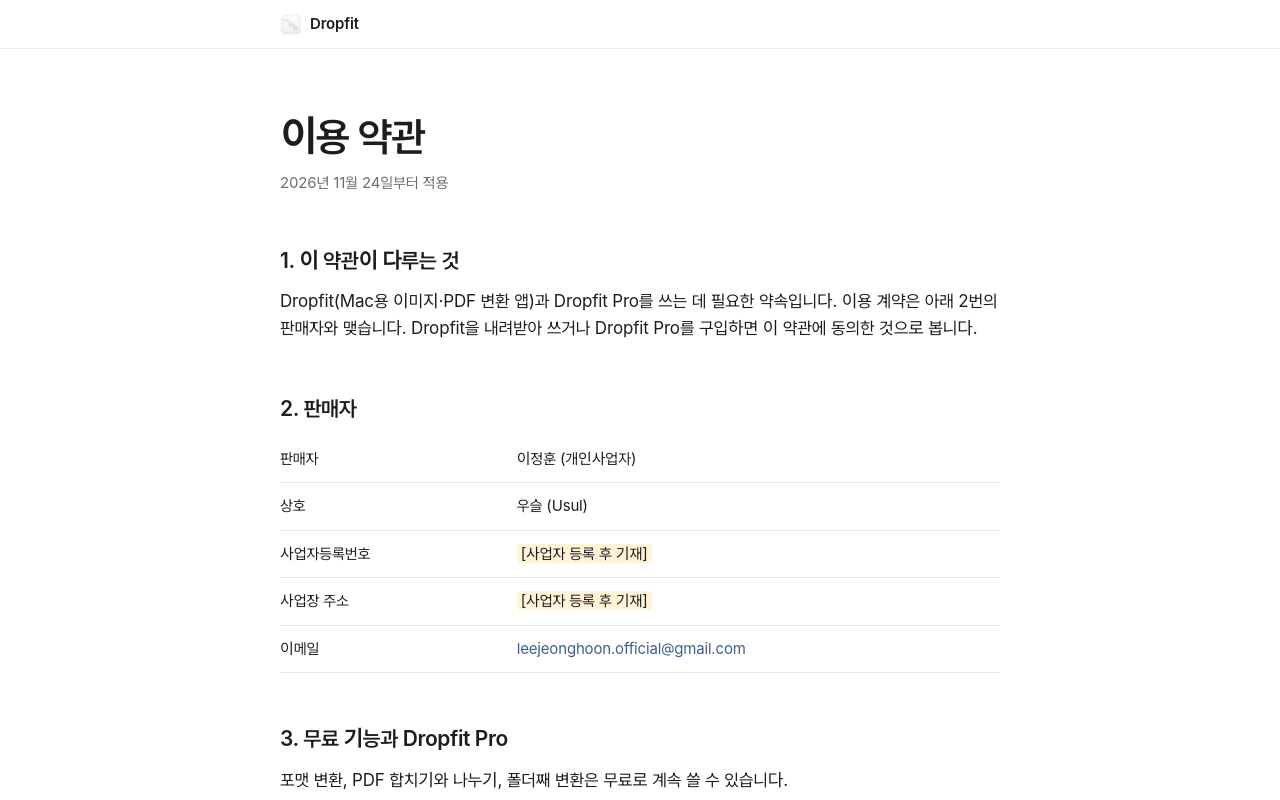
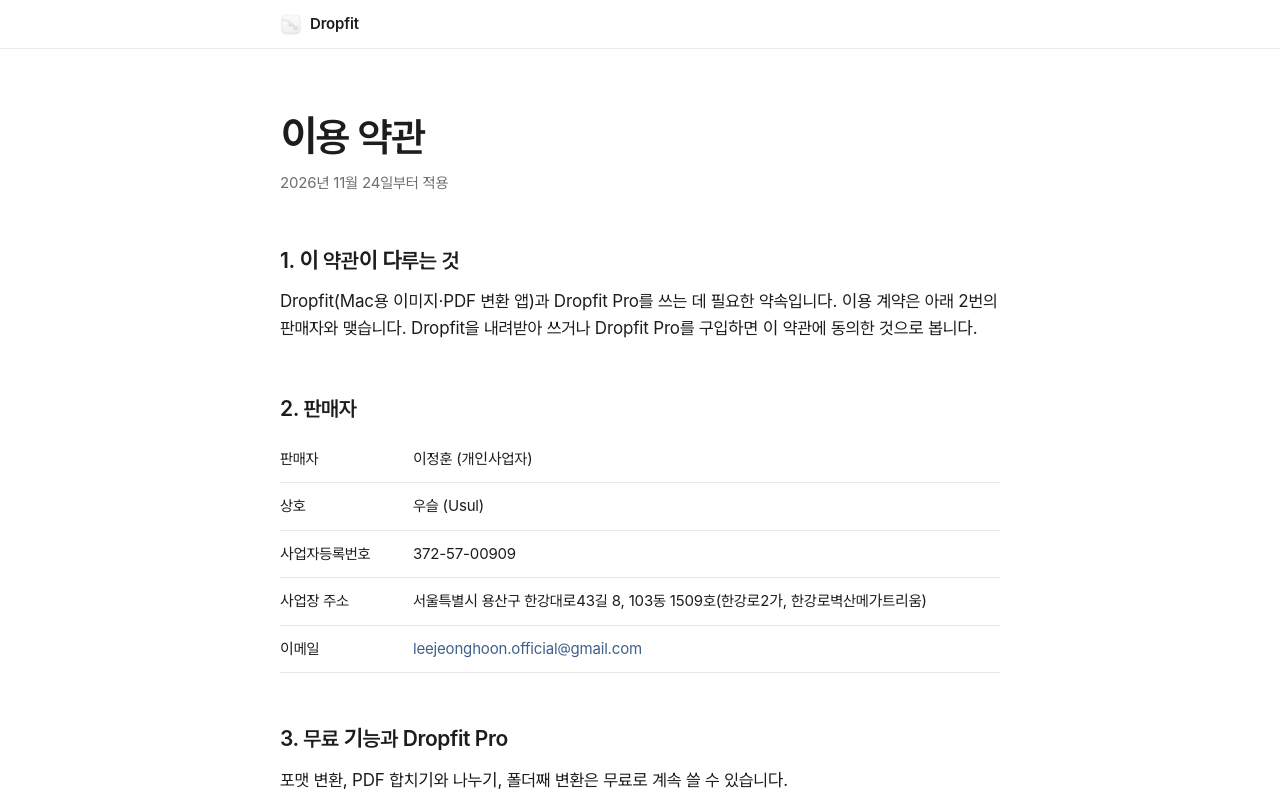
Before and after one commit to realleejeonghoon/dropfit-site, a plain HTML site: page terms.html in a window 1280 px wide. Shown: the top 800 px of the page. Drawn offline with Linux system fonts and the light colour scheme; a web font is replaced by a local one.

Commit message:
약관·영문 약관·영문 처리방침 판매자 칸 채움: 사업자등록번호 372-57-00909, 사업장 주소(사업자등록증명 기준)
Co-Authored-By: Claude Opus 5.5 <noreply@anthropic.com>
Claude-Session: https://claude.ai/code/session_01MveH8TemctZmmRMUdEsjab

```diff
--- a/terms.html
+++ b/terms.html
@@ -74,8 +74,8 @@
   <div class="table"><table><tbody>
     <tr><td>판매자</td><td>이정훈 (개인사업자)</td></tr>
     <tr><td>상호</td><td>우슬 (Usul)</td></tr>
-    <tr><td>사업자등록번호</td><td><span class="todo">[사업자 등록 후 기재]</span></td></tr>
-    <tr><td>사업장 주소</td><td><span class="todo">[사업자 등록 후 기재]</span></td></tr>
+    <tr><td>사업자등록번호</td><td>372-57-00909</td></tr>
+    <tr><td>사업장 주소</td><td>서울특별시 용산구 한강대로43길 8, 103동 1509호(한강로2가, 한강로벽산메가트리움)</td></tr>
     <tr><td>이메일</td><td><a href="mailto:leejeonghoon.official@gmail.com">leejeonghoon.official@gmail.com</a></td></tr>
   </tbody></table></div>
 
```
Also changed, not shown: en/privacy.html (+1 -1 lines), en/terms.html (+2 -2 lines).
